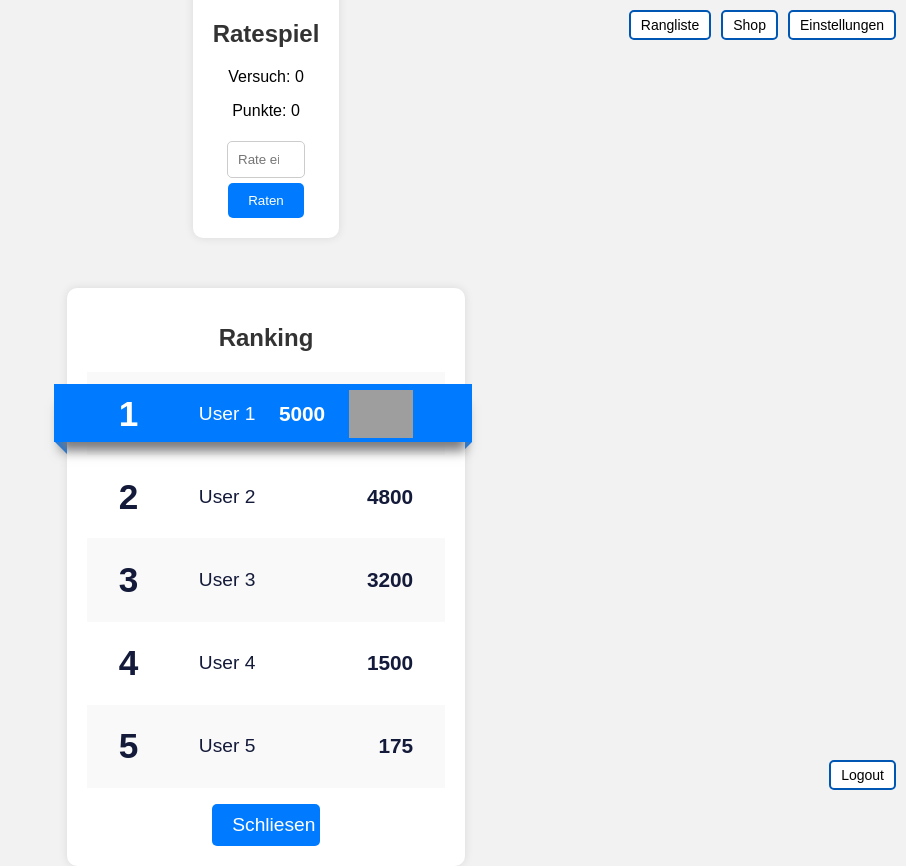
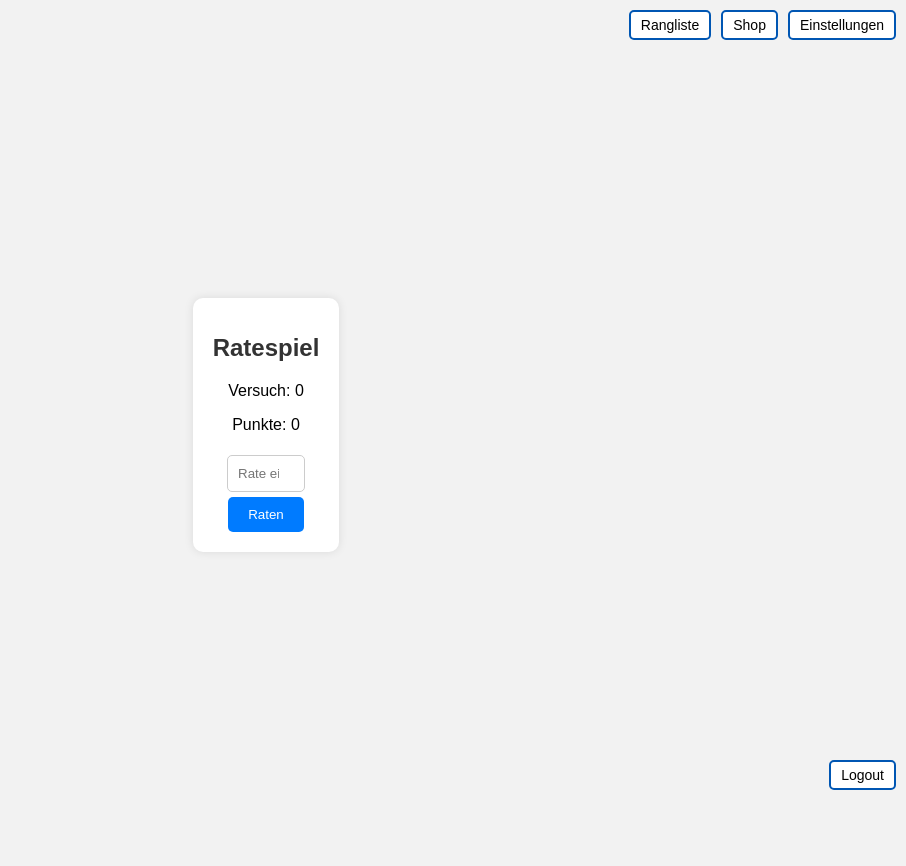
Before and after one commit to HerrOtter/dice-game, a Flask app: page / in a window 1280 px wide. Shown: the whole page, without its empty margins (374-1280 px from the left). After the commit the page ends 790 px from the top, so only its background shows below. Run offline with Flask 3, Linux system fonts and the light colour scheme; the visitor is signed in with stand-in values (Sample User, id 1); data comes from the database, SQL or seed files in the repository; data that the repository does not hold is empty; grey boxes are pictures that could not be loaded.

Commit message:
implement popup for leaderboard

```diff
--- a/dice/frontend/templates/play.html
+++ b/dice/frontend/templates/play.html
@@ -10,7 +10,7 @@
                 })
             </script>
         {% endif %}
-        <button class="nav-button" id="ranking-button">Rangliste</button>
+        <button class="nav-button" id="ranking-button" onclick="OpenPopup('leaderboard-popup')">Rangliste</button>
         <button class="nav-button" id="shop-button">Shop</button>
         <button class="nav-button" id="settings-button" onclick="OpenPopup('settings-popup')">Einstellungen</button>
     </header>
@@ -109,7 +109,8 @@
         </div>
     </div>
 
-    <div class="container" id="leaderboard">
+    <div id="leaderboard-popup" class="popup">
+        <div class="container" id="leaderboard">
         <h1>Ranking</h1>
         <div class="ribbon"></div>
             <table>
@@ -142,8 +143,9 @@
                 </tr>
             </table>
             <div id="buttons">
-                <button class="close">Schliesen</button>
+                <button onclick="ClosePopup()">Schliesen</button>
             </div>
+        </div>
     </div>
 
     <footer>
```
